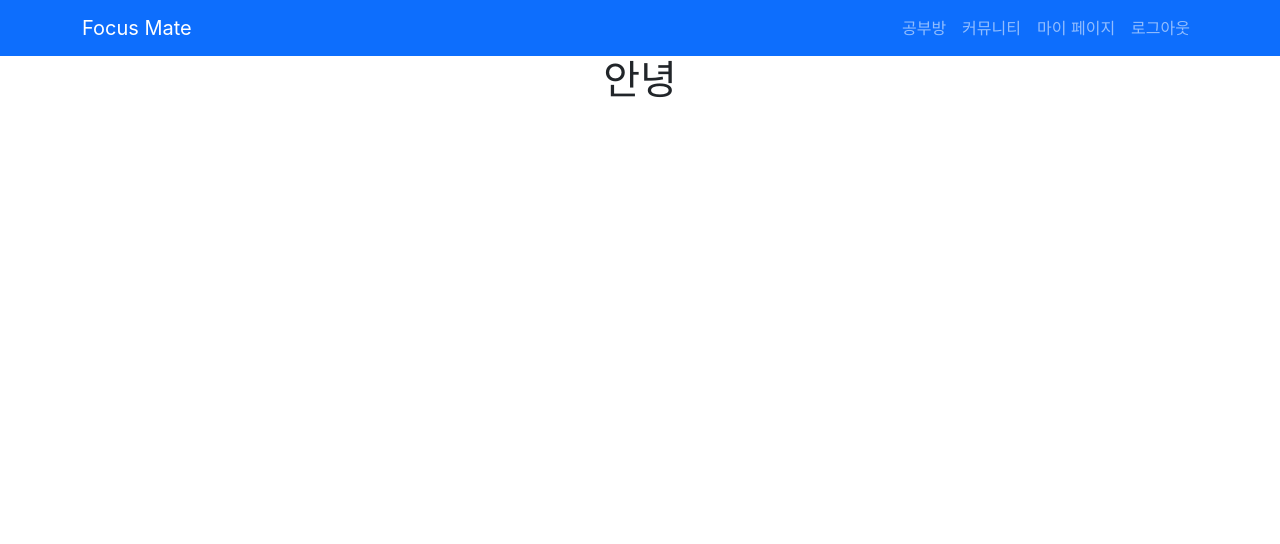
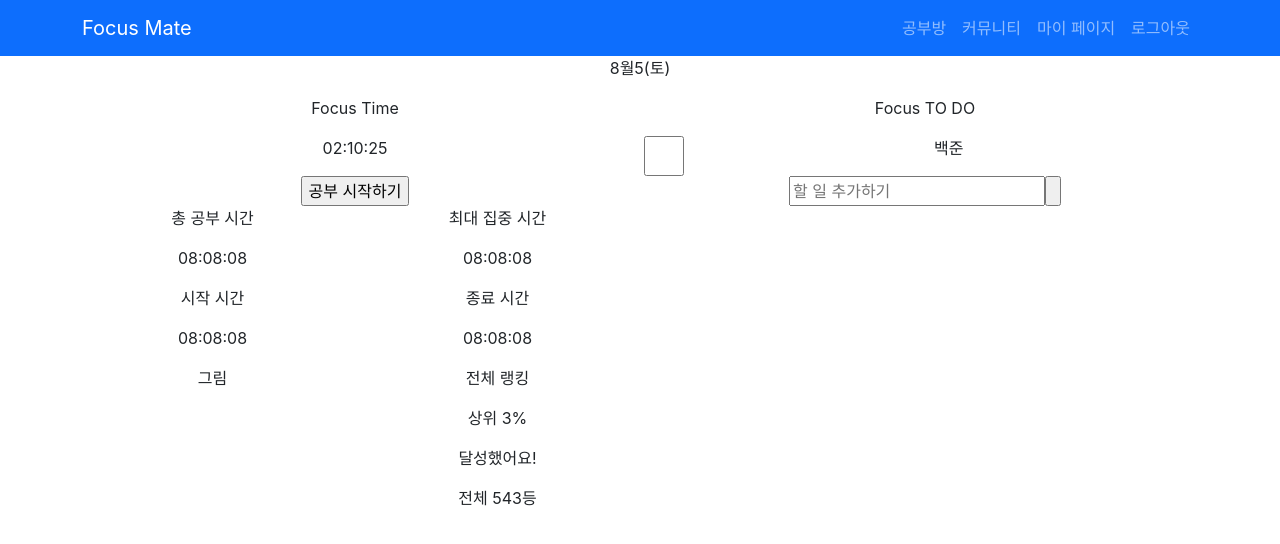
Before and after one commit to TEAM-TETRIS-Web/Front-end, a React (Create React App) app in the folder tetris/: page / in a window 1280 px wide. Shown: the top 544 px of the page. Built offline with nearby package versions, Linux system fonts and the light colour scheme.

Commit message:
main 페이지 js 뼈대 만들기

```diff
--- a/tetris/src/pages/main.js
+++ b/tetris/src/pages/main.js
@@ -1,11 +1,88 @@
 import React, { useState, useEffect } from "react";
 
 const Main = () => {
+  let today = new Date();
+  let week = ["일", "월", "화", "수", "목", "금", "토" ];
+  let [focusTime, setFocusTime] = useState("02:10:25");
+
   return (
     <div className="container">
-      <h1>
-        안녕
-      </h1>
+      <p>
+        {today.getMonth() + 1}월{today.getDate()}({week[today.getDay()]})
+      </p>
+      {/* 메인창 */}
+      <div className="row">
+        <div className="col">
+          {/* Focus Time  */}
+          <div className="time-div">
+            <p>Focus Time</p>
+            <p>{focusTime}</p>
+            <input
+              type="button"
+              value="공부 시작하기"
+              />
+          </div>
+          {/* Focus Time 끝 */}
+          {/* 총 공부 시간, 최대 집중 시간, 시작 시간, 종료 시간 */}
+          <div className="row">
+            <div className="col-6">
+              <p>총 공부 시간</p>
+              <p>08:08:08</p>
+            </div>
+            <div className="col-6">
+              <p>최대 집중 시간</p>
+              <p>08:08:08</p>
+            </div>
+            <div className="col-6">
+              <p>시작 시간</p>
+              <p>08:08:08</p>
+            </div>
+            <div className="col-6">
+              <p>종료 시간</p>
+              <p>08:08:08</p>
+            </div>
+          </div>
+          {/* 총 공부 시간, 최대 집중 시간, 시작 시간, 종료 시간 끝 */}
+          <div className="row">
+            <div className="col">
+              그림
+            </div>
+            <div className="col">
+              <p>전체 랭킹</p>
+              <p>상위 3%</p>
+              <p>달성했어요!</p>
+              <p>전체 543등</p>
+            </div>
+          </div>
+        </div>
+
+        {/* Focus To Do */}
+        <div className="toDo-div col">
+          <p>Focus TO DO</p>
+          {/* TodoList 목록 */}
+          <div className="toDoList-div">
+            <div className="toDoList row">
+              <input
+                className="toDolist-checkbox col-1"
+                type="checkbox"
+              />
+              <p className="col">백준</p>
+            </div>
+          </div>
+          {/* TodoList 목록 끝 */}
+          {/* 할일 추가 창 */}
+          <div className="AddToDo-div">
+            <input
+              type="text"
+              placeholder="할 일 추가하기"
+            />
+            <input
+              type="button"
+            />
+          </div>
+          {/* 할일 추가 창 끝 */}
+        </div>
+      </div>
     </div>
   )
 }
```
